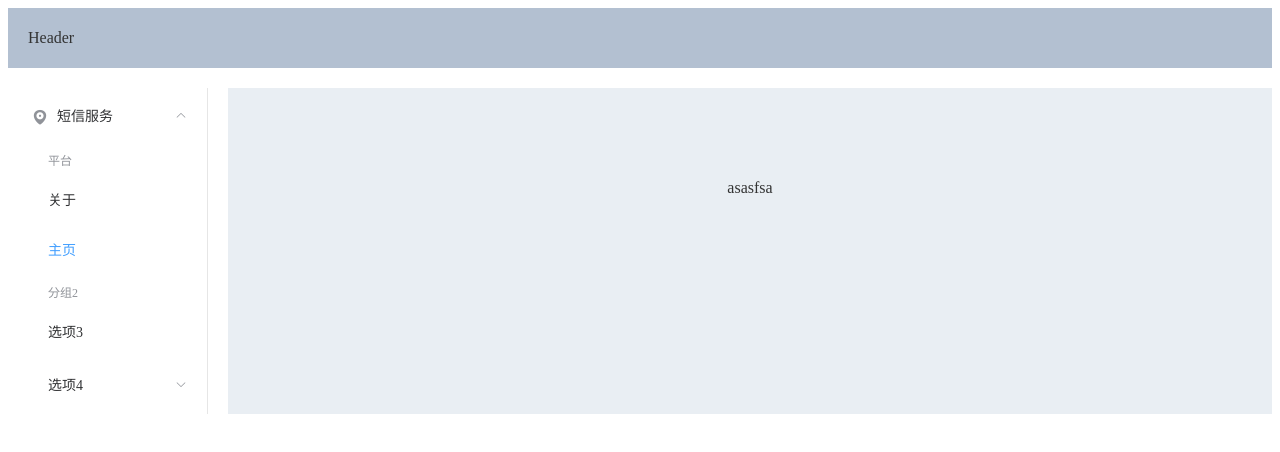
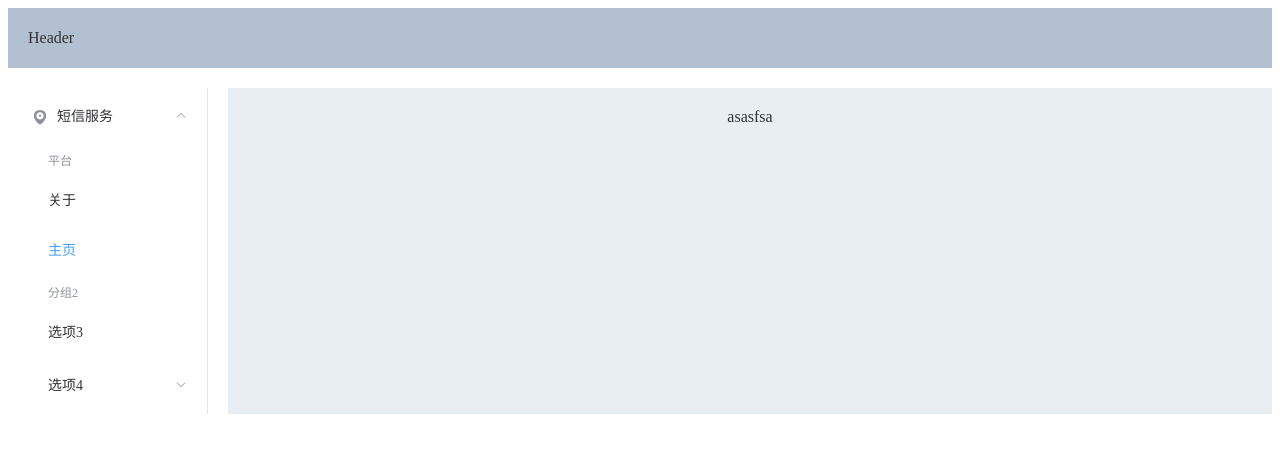
Before and after one commit to flyflyhe/sms-msg-fe, a Vue app: page / in a window 1280 px wide. Shown: the top 452 px of the page. Built offline with nearby package versions, Linux system fonts and the light colour scheme.

Commit message:
active route

```diff
--- a/src/App.vue
+++ b/src/App.vue
@@ -44,7 +44,6 @@ export default {
     background-color: rgb(233, 238, 243);
     color: #333;
     text-align: center;
-    line-height: 160px;
     margin-left: 20px;
   }
 </style>
```
